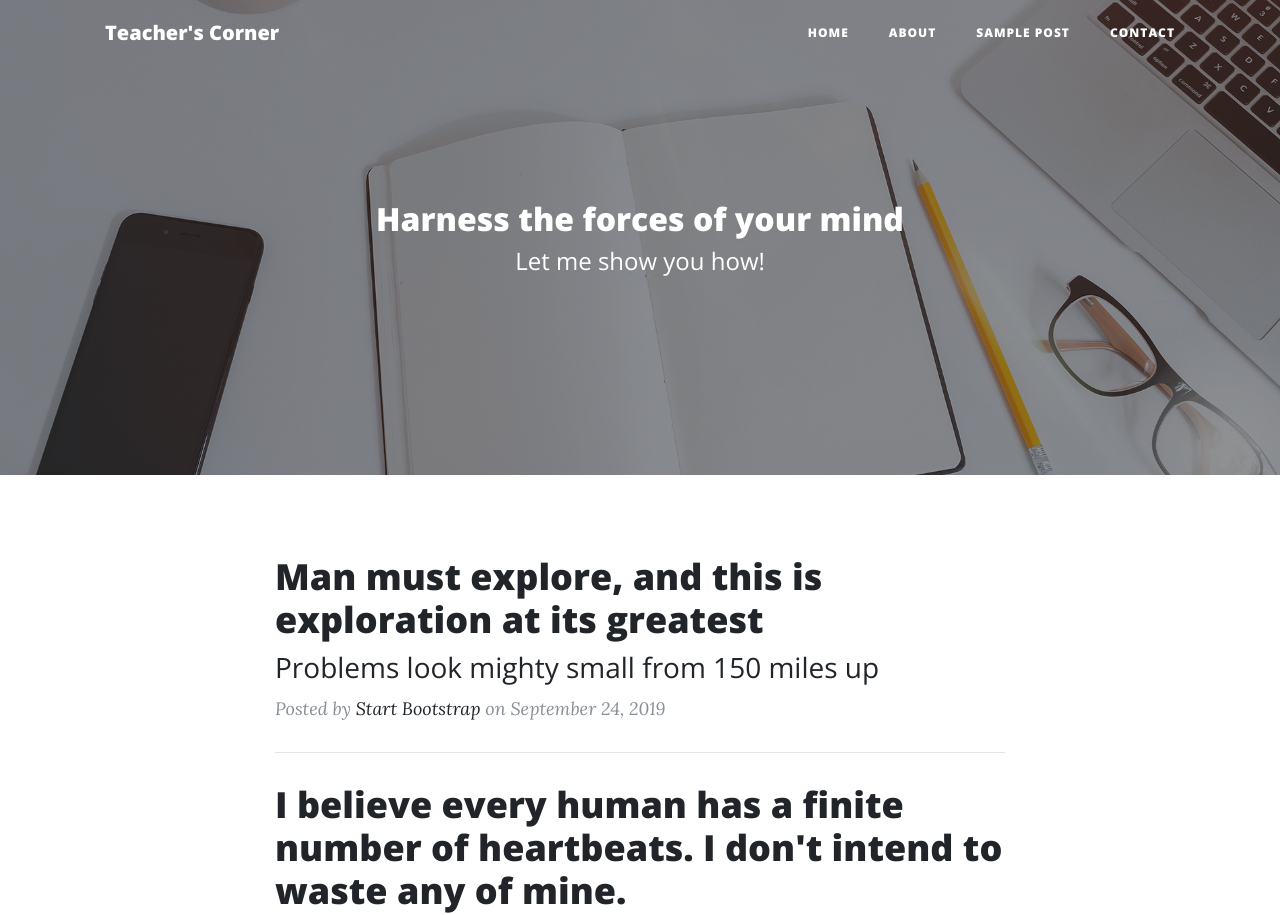
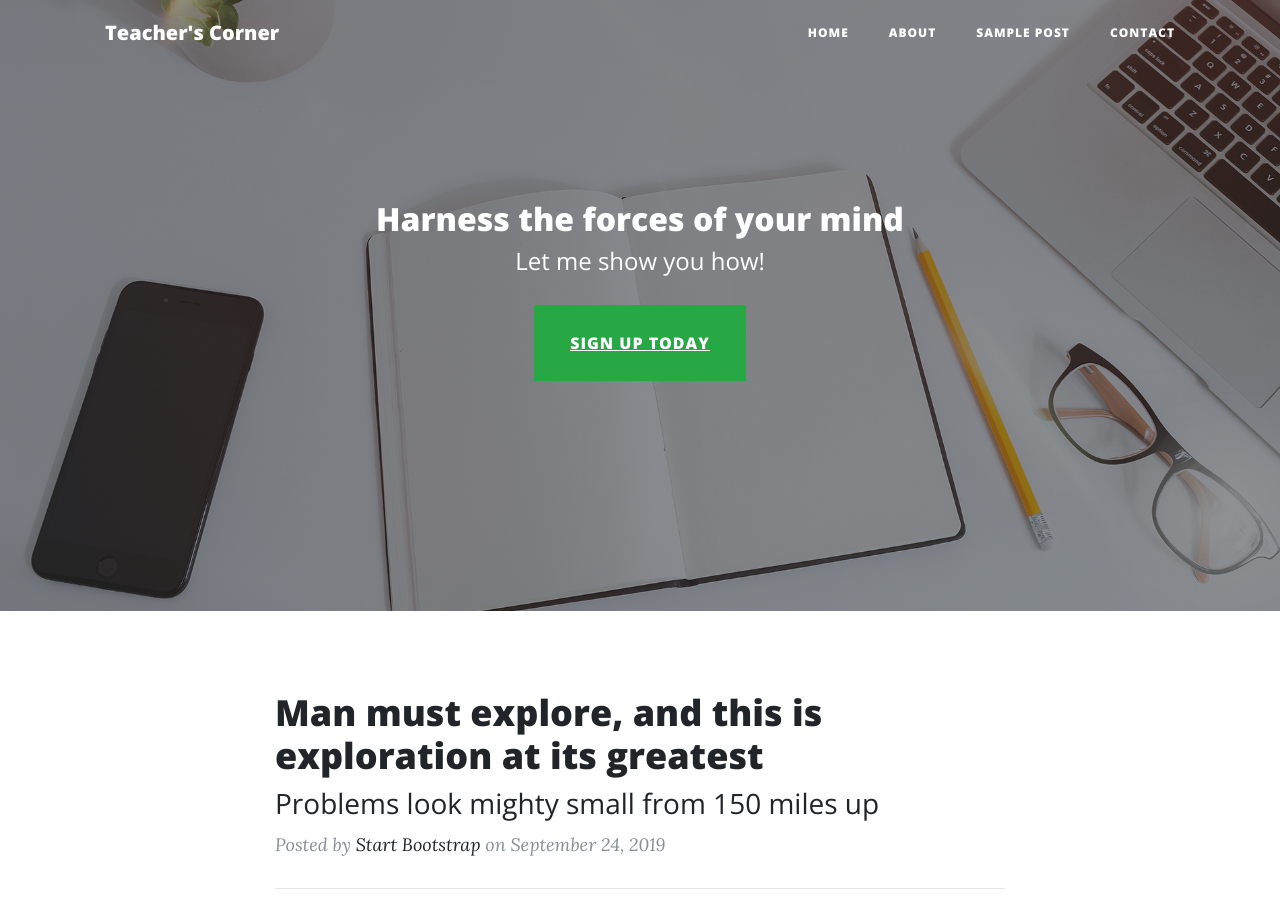
Before and after one commit to OkikoM/Okiko.github.io, a website: page index.html in a window 1280 px wide. Shown: the top 915 px of the page. Drawn offline with nearby package versions, Linux system fonts and the light colour scheme.

Commit message:
Added sign Up button

```diff
--- a/index.html
+++ b/index.html
@@ -61,6 +61,7 @@
           <div class="site-heading">
             <h2>Harness the forces of your mind</h2>
             <span class="subheading">Let me show you how!</span>
+            <p><a class="btn btn-lg btn-success" href="#" role="button">Sign up today</a></p>
           </div>
         </div>
       </div>
```
